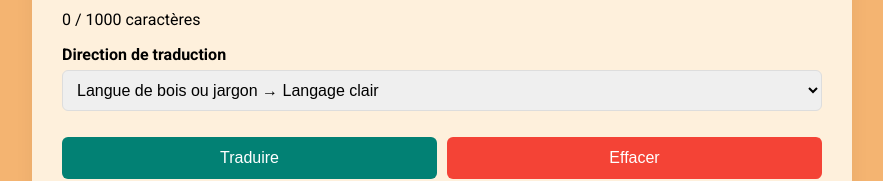
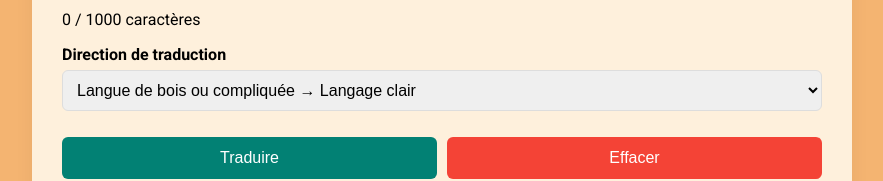
Before and after one commit to crealibur/TEXPLIQUE_2026, a React (Vite) app: page / in a window 1280 px wide. Shown: the part 283-464 px from the top of the page, without its empty margins (198-1081 px from the left). Built offline with nearby package versions, Linux system fonts and the light colour scheme.

Commit message:
Updated App.tsx

```diff
--- a/src/App.tsx
+++ b/src/App.tsx
@@ -84,7 +84,7 @@ else if (direction === "clearToWooden") {
 <p>{text.length} / {maxChars} caractères</p>
       <label>Direction de traduction</label>
       <select value={direction} onChange={(e) => setDirection(e.target.value)}>
-        <option value="woodenToClear">Langue de bois ou jargon → Langage clair</option>
+        <option value="woodenToClear">Langue de bois ou compliquée → Langage clair</option>
         <option value="clearToWooden">Langage clair → Langue de bois</option>
 
       </select>
```
